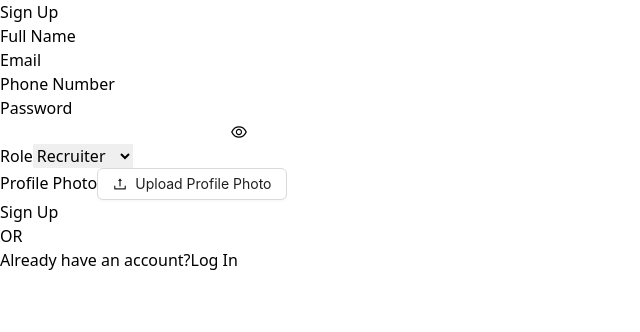
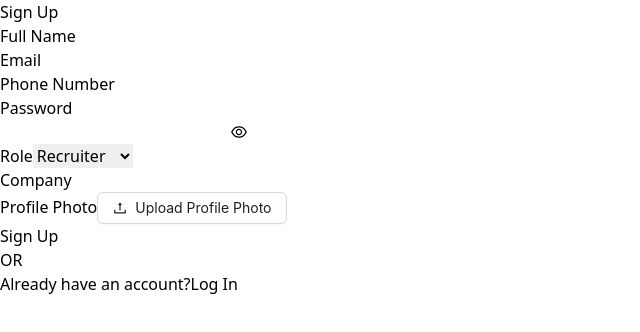
Before and after one commit to areeb1503/Job-Finder, a React (Vite) app in the folder FE/: page /signup in a window 1280 px wide. Shown: the top 332 px of the page, without its empty margins (0-640 px from the left). Built offline with nearby package versions, Linux system fonts and the light colour scheme.

Commit message:
BE mostly checked code added some lines

```diff
--- a/FE/package.json
+++ b/FE/package.json
@@ -22,7 +22,8 @@
     "react-dom": "^18.3.1",
     "react-markdown": "^9.0.1",
     "react-router-dom": "^6.27.0",
-    "react-typed": "^2.0.12"
+    "react-typed": "^2.0.12",
+    "universal-cookie": "^7.2.1"
   },
   "devDependencies": {
     "@eslint/js": "^9.11.1",
--- a/FE/src/Components/Auth/Login.jsx
+++ b/FE/src/Components/Auth/Login.jsx
@@ -1,6 +1,9 @@
 import React, { useState } from 'react';
 import { Link, useNavigate } from 'react-router-dom';
 import { EyeOutlined, EyeInvisibleOutlined } from '@ant-design/icons';
+import Cookies from 'universal-cookie';
+
+const cookies = new Cookies();
 
 const Login = () => {
 
--- a/FE/src/Components/Auth/SignUp.jsx
+++ b/FE/src/Components/Auth/SignUp.jsx
@@ -1,8 +1,12 @@
 import React, { useState } from 'react';
 import { Upload, Button } from 'antd';
 import { UploadOutlined } from '@ant-design/icons';
-import { Link,useNavigate } from 'react-router-dom';
+import { Link, useNavigate } from 'react-router-dom';
 import { EyeOutlined, EyeInvisibleOutlined } from '@ant-design/icons';
+import Cookies from 'universal-cookie';
+
+const cookies = new Cookies();
+
 const SignUp = () => {
 
     const navigate = useNavigate();
@@ -13,11 +17,9 @@ const SignUp = () => {
         phoneNumber: '',
         password: '',
         role: 'recruiter', // Default role is recruiter.
-        bio: '',
+        company: '',
         resume: null,
-        resumeOriginalName: '',
         profilePhoto: null,
-        profilePhotoOriginalName: ''
     });
 
     const [showPassword, setShowPassword] = useState(false); // State to manage password visibility
@@ -36,11 +38,47 @@ const SignUp = () => {
         return false; // Prevent automatic upload
     };
 
-    const handleSubmit = (e) => {
+    const handleSubmit = async (e) => {
         e.preventDefault();
+
+        try {
+            const { fullname, email, phoneNumber, password, role, company, resume, profilePhoto } = formData;
+
+            const response = await fetch('https://localhost:8000/api/v1/users/register', {
+                method: 'POST',
+                headers: {
+                    'Content-Type': 'application/json',
+                },
+                body: JSON.stringify({
+                    fullname, email, phoneNumber, password, role, company, resume, profilePhoto
+                })
+            })
+
+            // if (response.ok) {
+            //     const data = await response.json();   // Will have to hit the generateAccessAndRefreshToken route to get the access and refresh token from the backend.
+            //     const { token, userId, hashedPassword, fullName } = data;
+            //     cookies.set('token', token);
+            //     cookies.set('username', username);
+            //     cookies.set('fullName', fullName);
+            //     cookies.set('userId', userId);
+
+            //     if (isSignup) {
+            //       cookies.set('phoneNumber', phoneNumber);
+            //       cookies.set('avatarURL', avatarURL);
+            //       cookies.set('hashedPassword', hashedPassword);
+            //     }
+
+            //     navigate('/app/');
+            //   } else {
+            //     console.error('Request failed', response.statusText);
+
+            //   }
+        } catch (error) {
+
+        }
+
         // Send data to backend
         // console.log(formData);
-        navigate('/app/');
 
     };
 
@@ -125,17 +163,17 @@ const SignUp = () => {
                         </select>
                     </div>
 
-                    {formData.role === 'student' && (
+                    {formData.role === 'recruiter' && (
                         <div className="col-span-1 sm:col-span-2">
-                        <label className="block text-gray-700 font-semibold mb-1">Bio</label>
-                        <textarea
-                            name="bio"
-                            value={formData.bio}
-                            onChange={handleChange}
-                            rows="3"
-                            className="border border-gray-300 px-4 py-2 rounded-md w-full focus:border-orange-700 focus:ring-1 focus:ring-orange-700"
-                        ></textarea>
-                    </div>
+                            <label className="block text-gray-700 font-semibold mb-1">Company</label>
+                            <input
+                                name="company"
+                                value={formData.company}
+                                onChange={handleChange}
+                                rows="3"
+                                className="border border-gray-300 px-4 py-2 rounded-md w-full focus:border-orange-700 focus:ring-1 focus:ring-orange-700"
+                            />
+                        </div>
                     )}
 
                     {/* Conditionally render the resume upload field */}
```
Also changed, not shown: 2 other files (tests, documents, lock files or other folders).
